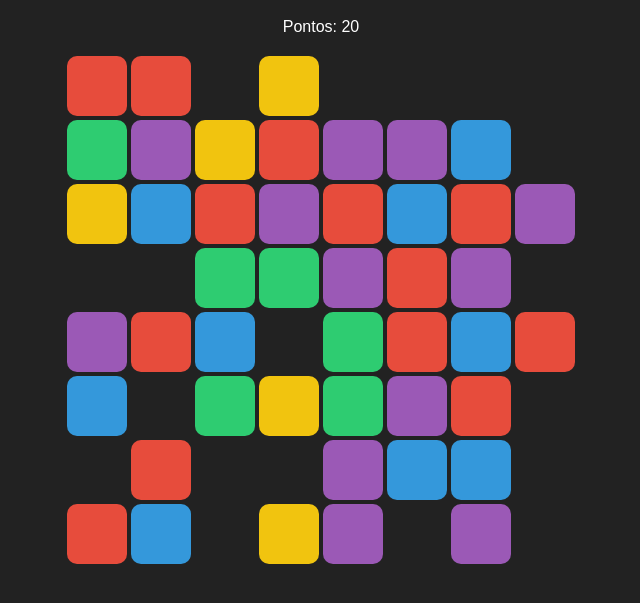
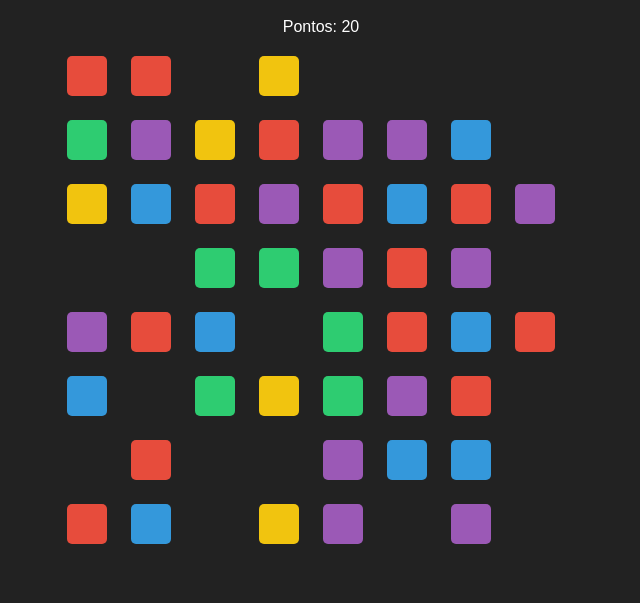
Before and after one commit to eliseukauap-wq/meu-jogo-candy, a plain HTML site: page index.html in a window 1280 px wide. Shown: the part 51-654 px from the top of the page, without its empty margins (319-959 px from the left). Drawn offline with Linux system fonts and the light colour scheme.

Commit message:
Update index.html

```diff
--- a/index.html
+++ b/index.html
@@ -24,12 +24,12 @@
     margin-top: 20px;
   }
 
-  .cell {
-    width: 60px;
-    height: 60px;
-    border-radius: 10px;
-    cursor: pointer;
-  }
+.cell {
+  width: 40px;
+  height: 40px;
+  border-radius: 5px;
+  cursor: pointer;
+}
 
   .red { background: #e74c3c; }
   .blue { background: #3498db; }
```
